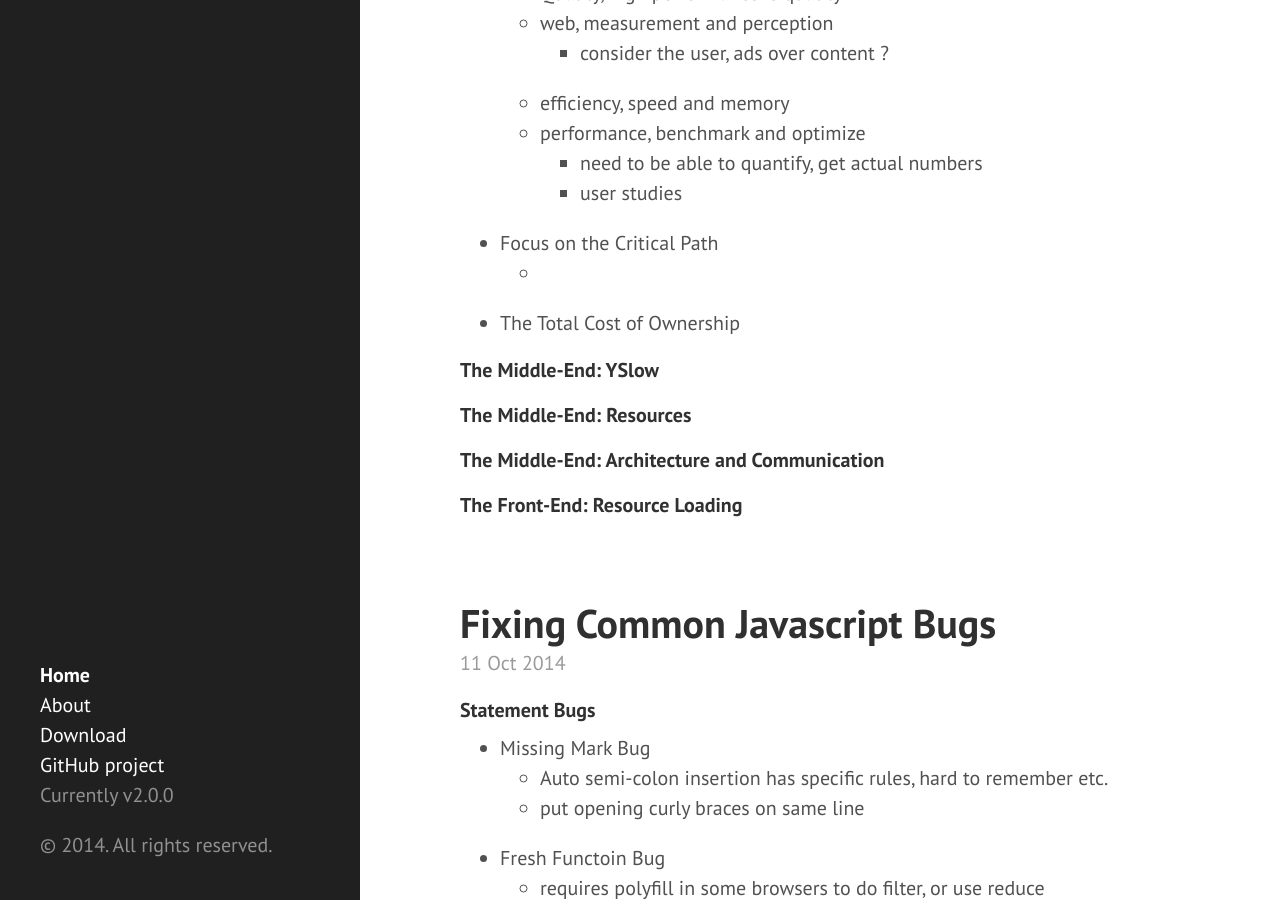
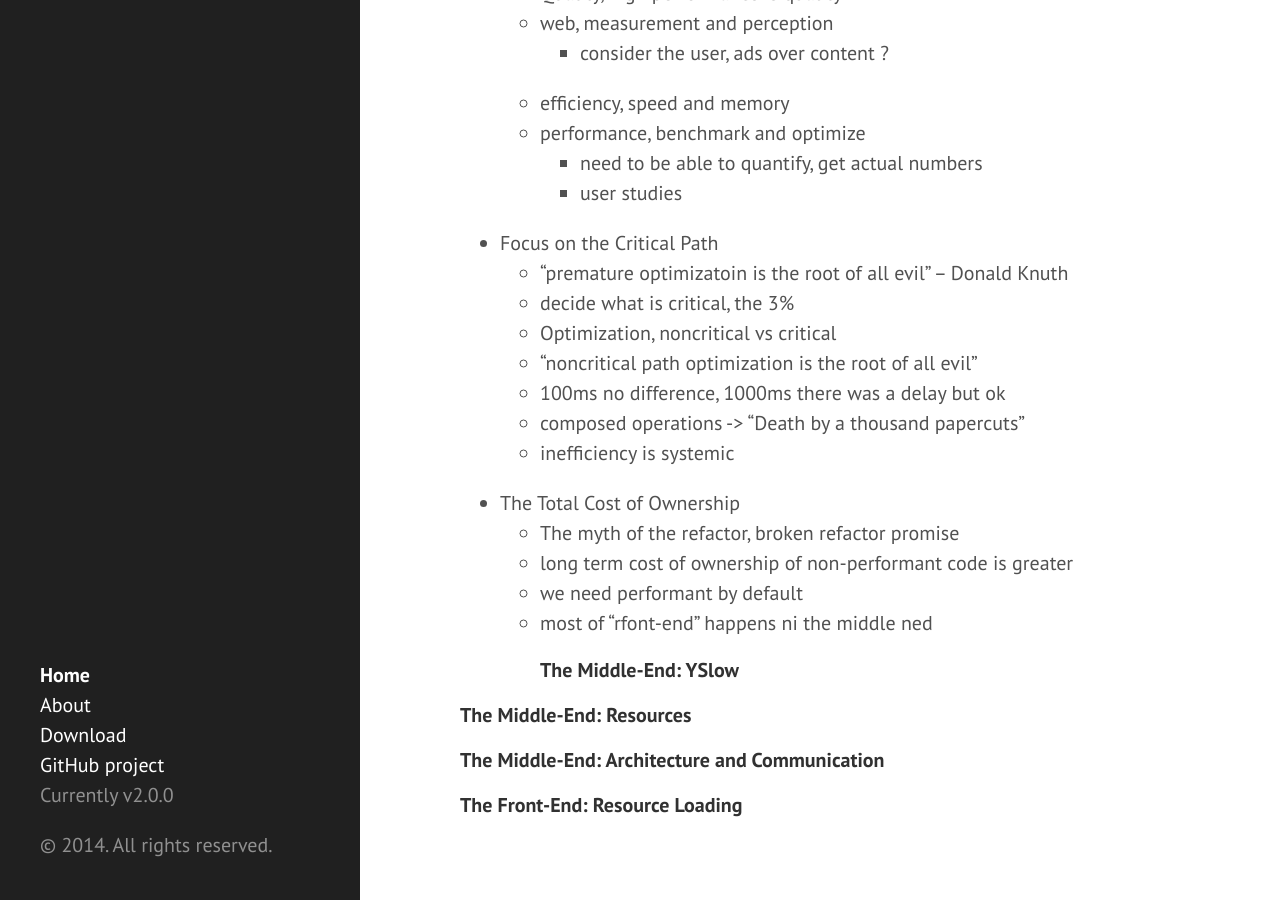
Before and after one commit to eneiand/eneiand.github.io, a Jekyll site: the page built from index.html, in a window 1280 px wide and 900 px high, scrolled down 817 px. Built offline with Jekyll 4.4.1, drawn with Linux system fonts in a browser that asks for light colours; Markdown is read by kramdown in place of the engine named in the settings; the list of posts is cut into pages by our own code.

Commit message:
Update 2014-10-15-website-performance.md

```diff
--- a/_posts/2014-10-15-website-performance.md
+++ b/_posts/2014-10-15-website-performance.md
@@ -22,10 +22,18 @@
     * need to be able to quantify, get actual numbers
     * user studies
 * Focus on the Critical Path
-  *
+  * "premature optimizatoin is the root of all evil" -- Donald Knuth
+  * decide what is critical, the 3%
+  * Optimization, noncritical vs critical
+  * "noncritical path optimization is the root of all evil"
+  * 100ms no difference, 1000ms there was a delay but ok
+  * composed operations -> "Death by a thousand papercuts"
+  * inefficiency is systemic
 * The Total Cost of Ownership
-
-
+  * The myth of the refactor, broken refactor promise
+  * long term cost of ownership of non-performant code is greater
+  * we need performant by default
+  * most of "rfont-end" happens ni the middle ned
 #### The Middle-End: YSlow
 
 #### The Middle-End: Resources
```
